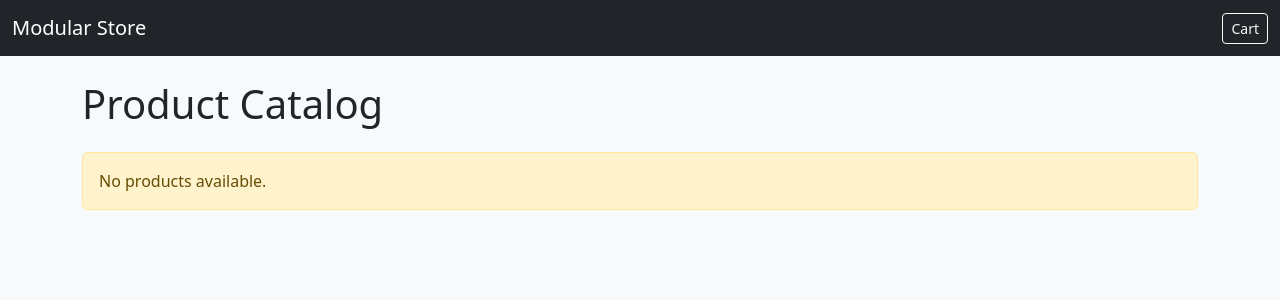
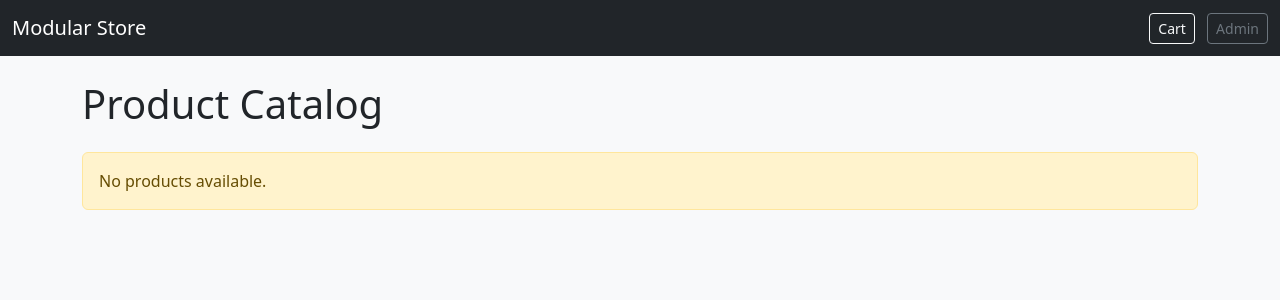
Before and after one commit to itteamlxs/modular_store, a PHP site: page /modular-store/modules/catalog/views/list.php in a window 1280 px wide. Shown: the top 300 px of the page. Run offline with PHP 8.4, Linux system fonts and the light colour scheme; data that the repository does not hold is empty.

Commit message:
Version con datos nav actualizada para ir al admin

```diff
--- a/core/bootstrap.php
+++ b/core/bootstrap.php
@@ -2,7 +2,6 @@
 declare(strict_types=1);
 
 use Dotenv\Dotenv;
-use HtmlSanitizer\Sanitizer;
 
 require_once __DIR__ . '/../vendor/autoload.php';
 
@@ -21,12 +20,8 @@ session_start([
     'cookie_samesite' => 'Lax',
 ]);
 
-# Global input sanitizer
+# Simple input sanitizer
 function sanitize(string $dirty, string $context = 'string'): string
 {
-    static $sanitizer;
-    if (!$sanitizer) {
-        $sanitizer = Sanitizer::create(['extensions' => ['basic']]);
-    }
-    return $sanitizer->sanitize($dirty);
+    return htmlspecialchars(trim($dirty), ENT_QUOTES, 'UTF-8');
 }
--- a/modules/catalog/views/list.php
+++ b/modules/catalog/views/list.php
@@ -17,7 +17,10 @@ $products = \Database::view('v_products');
 <nav class="navbar navbar-dark bg-dark mb-4">
     <div class="container-fluid">
         <a class="navbar-brand" href="/modular-store/modules/catalog/views/list.php">Modular Store</a>
-        <a class="btn btn-outline-light btn-sm" href="/modular-store/modules/cart/controllers/view.php">Cart</a>
+        <div>
+            <a class="btn btn-outline-light btn-sm me-2" href="/modular-store/modules/cart/controllers/view.php">Cart</a>
+            <a class="btn btn-outline-secondary btn-sm" href="/modular-store/modules/admin/controllers/login.php">Admin</a>
+        </div>
     </div>
 </nav>
 
```
